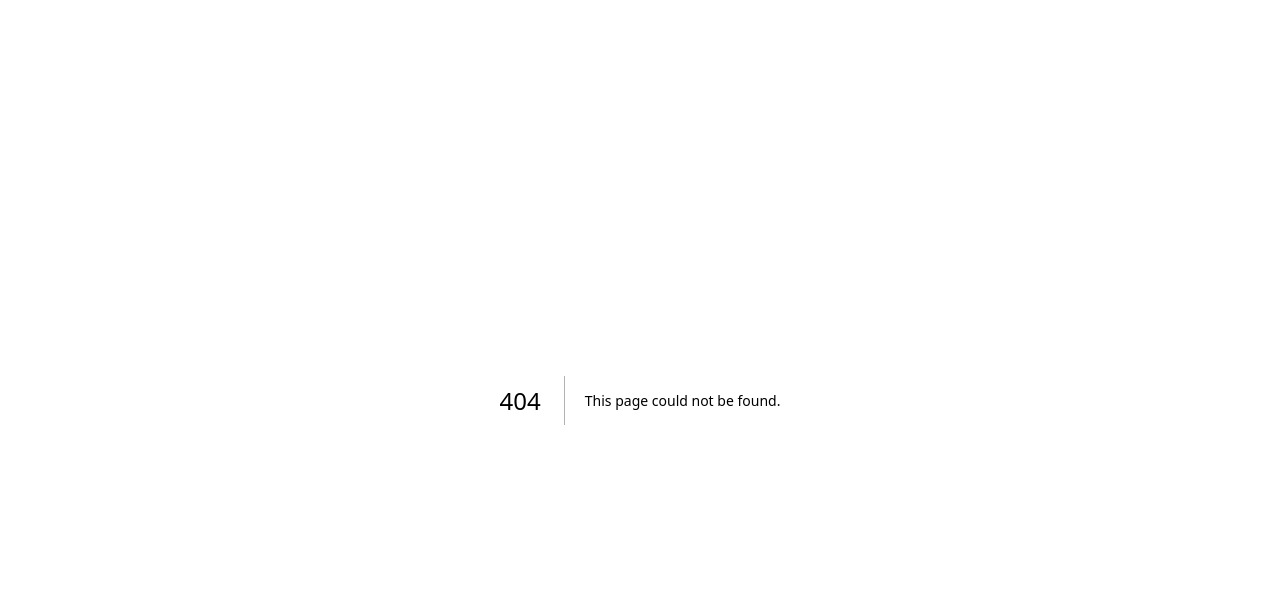
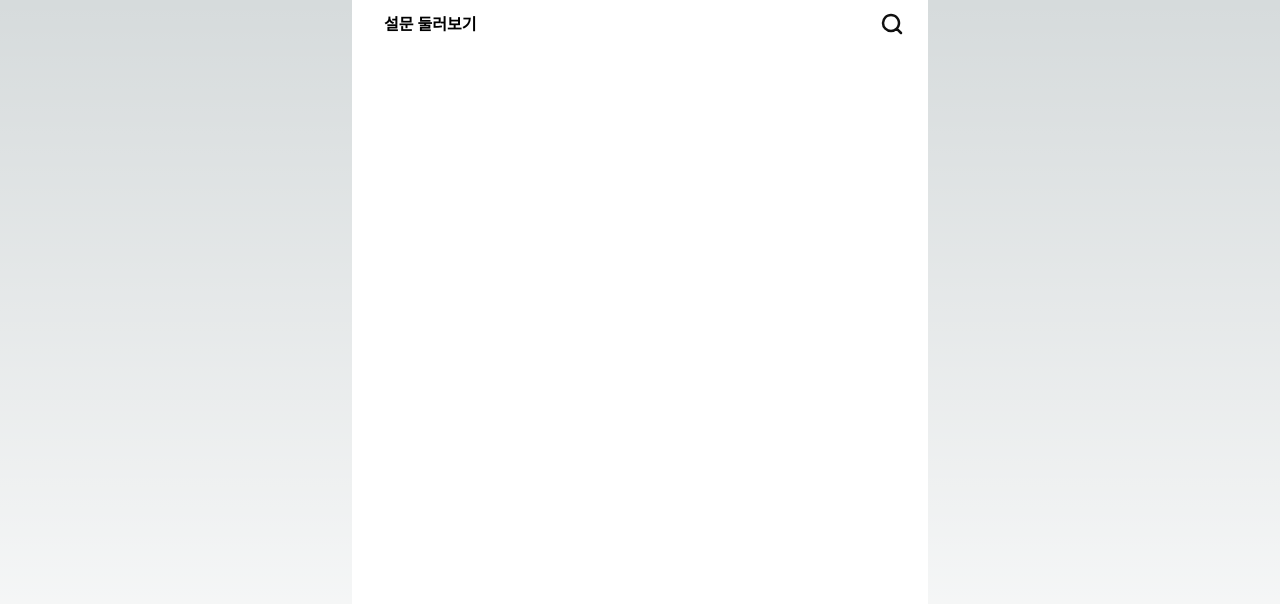
Before and after one commit to SurBear-Team/surbear-frontend, a Next.js app: page /explore in a window 1280 px wide. Before the commit this address had no page. Shown: the top 604 px of the page. Built offline with nearby package versions, Linux system fonts and the light colour scheme.

Commit message:
🌱둘러보기 페이지 추가

```diff
--- /dev/null
+++ b/pages/explore/index.tsx
@@ -0,0 +1,13 @@
+import { TopBar } from "../components/TopBar";
+import { SearchIcon } from "../components/styles/Icons";
+
+export default function Explore() {
+  return (
+    <>
+      <TopBar title="설문 둘러보기" rightSVG={<SearchIcon />} />
+      <div className="text-white">
+        <div className="screen"></div>
+      </div>
+    </>
+  );
+}
```
